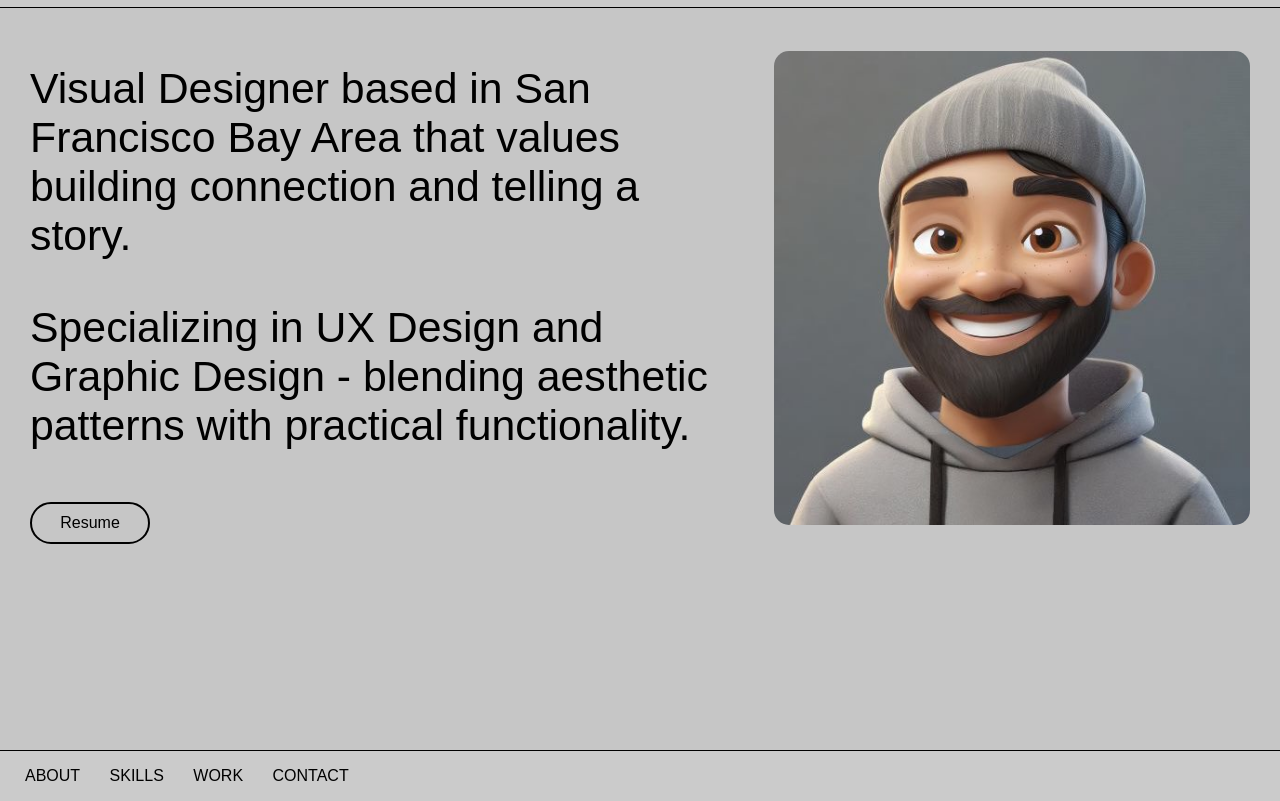
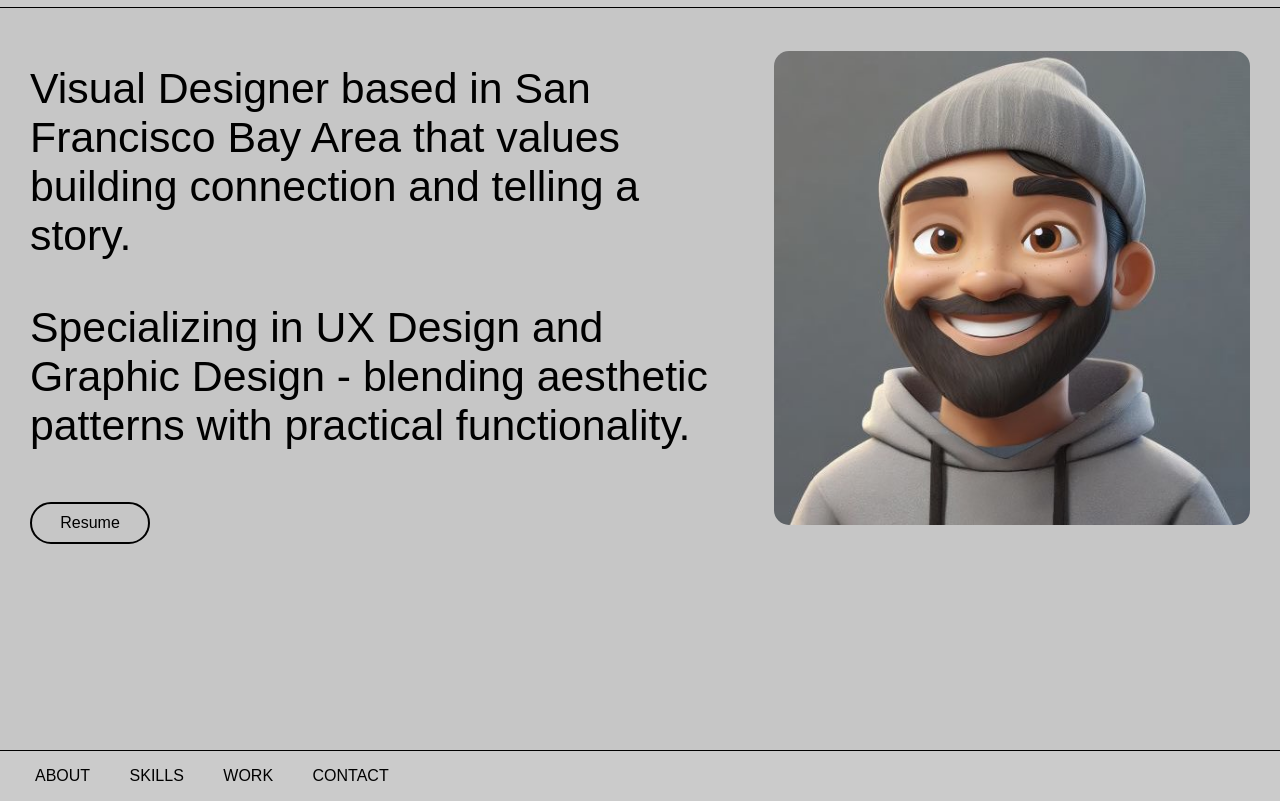
Before and after one commit to polfat22/UX_UI_HW_17, a plain HTML site: page index.html in a window 1280 px wide. Shown: the part 59-860 px from the top of the page. Drawn offline with Linux system fonts and the light colour scheme.

Commit message:
Final 17

```diff
--- a/css/style.css
+++ b/css/style.css
@@ -148,5 +148,5 @@ footer ul {
 }
 
 footer ul li {
-    margin-left: 25px;
+    margin-left: 35px;
 }
```
